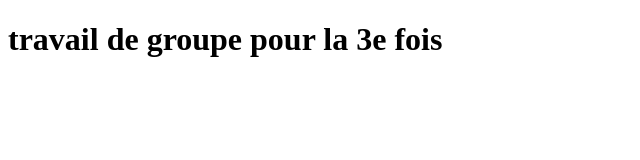
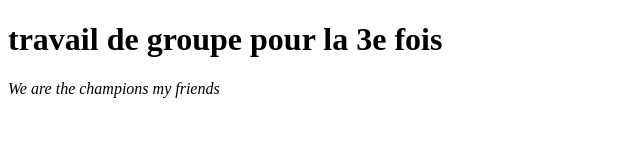
Before and after one commit to Zuzyphe/CharlyDavidZuzu, a plain HTML site: page index.html in a window 1280 px wide. Shown: the whole page, without its empty margins (0-640 px from the left). Drawn offline with Linux system fonts and the light colour scheme.

Commit message:
ajout paragraphe

```diff
--- a/index.html
+++ b/index.html
@@ -7,5 +7,6 @@
 </head>
 <body>
     <h1>travail de groupe pour la 3e fois</h1>
+    <p><i>We are the champions my friends</i></p>
 </body>
 </html>
```
